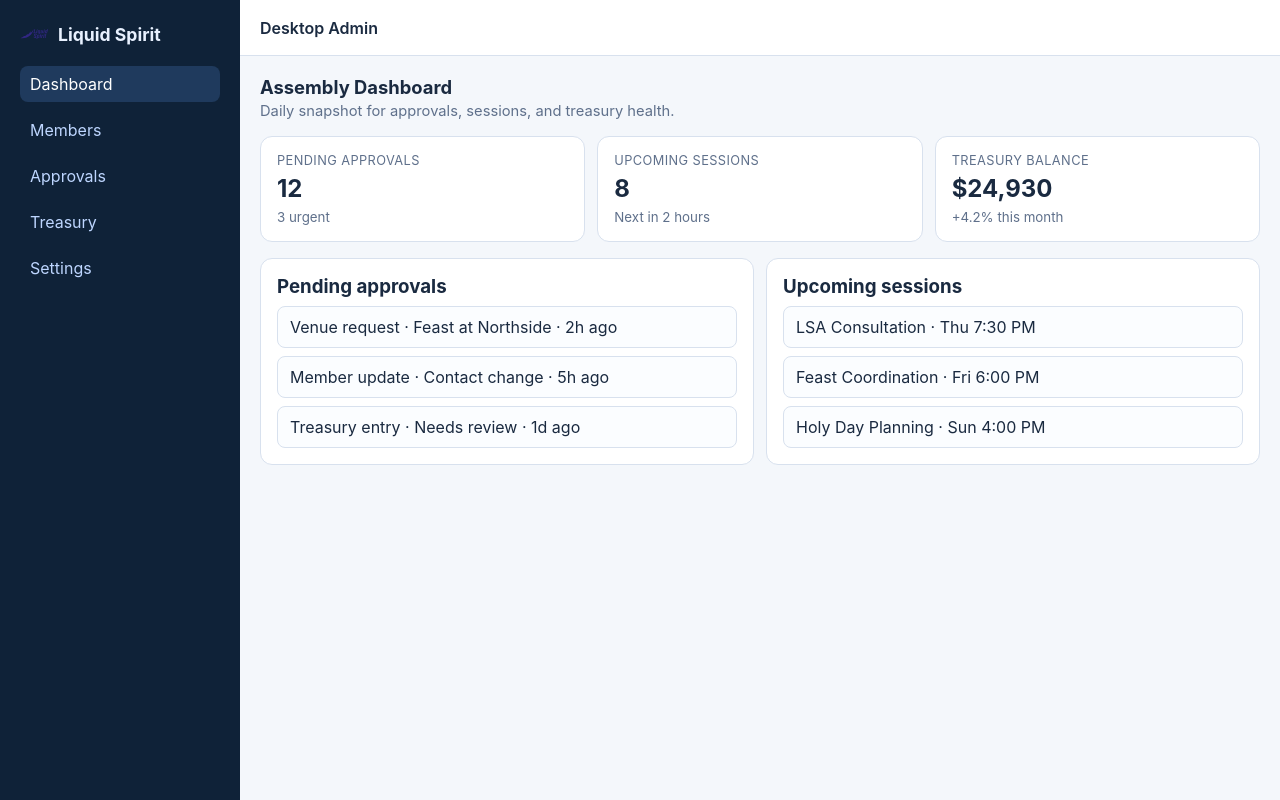
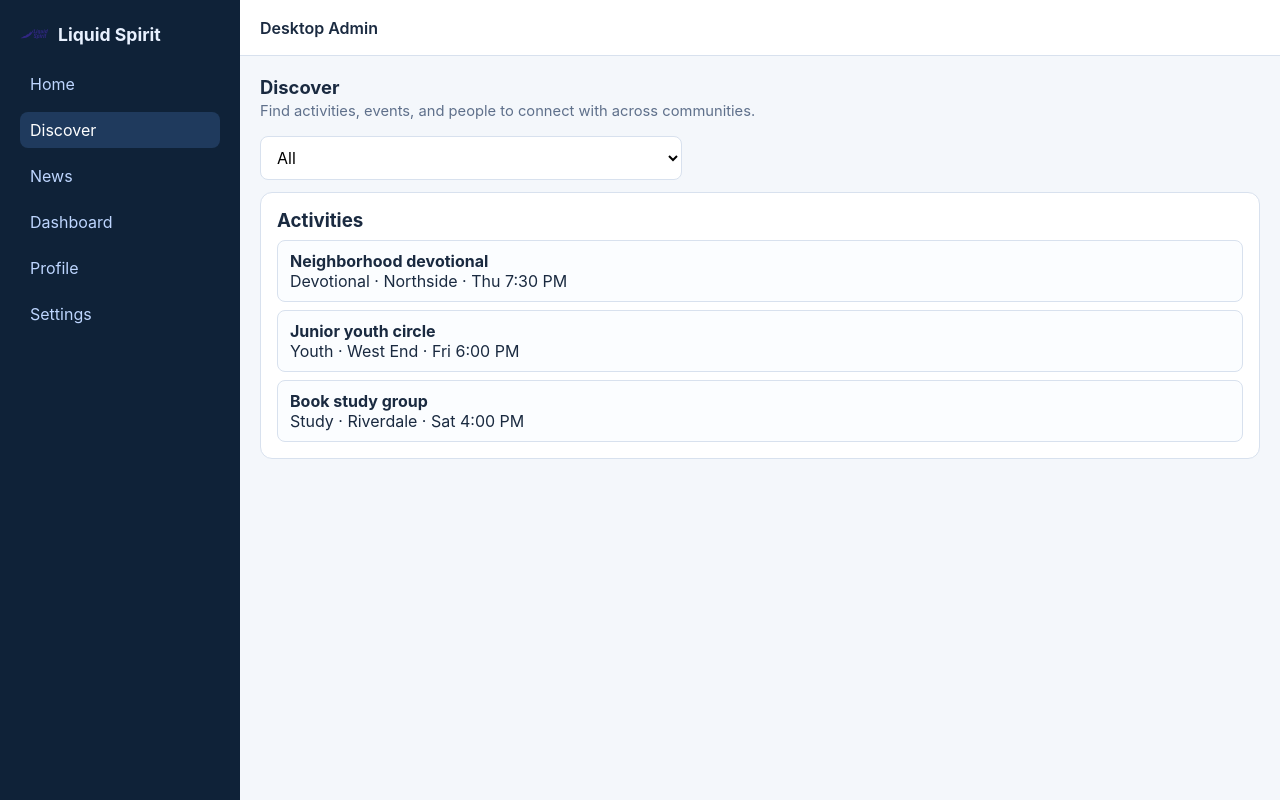
Before and after one commit to rob-blasetti/liquid-spirit-desktop, a React (Vite) app: page /discover in a window 1280 px wide. Before the commit this address led to /. Built offline with nearby package versions, Linux system fonts and the light colour scheme.

Commit message:
Align desktop IA with web app pages (Home, Discover, News, Dashboard, Profile, Settings)

```diff
--- a/src/App.tsx
+++ b/src/App.tsx
@@ -1,9 +1,10 @@
 import { Navigate, Route, Routes } from 'react-router-dom';
 import AppShell from './layout/AppShell';
+import HomePage from './pages/HomePage';
+import DiscoverPage from './pages/DiscoverPage';
+import NewsPage from './pages/NewsPage';
 import DashboardPage from './pages/DashboardPage';
-import MembersPage from './pages/MembersPage';
-import ApprovalsPage from './pages/ApprovalsPage';
-import TreasuryPage from './pages/TreasuryPage';
+import ProfilePage from './pages/ProfilePage';
 import SettingsPage from './pages/SettingsPage';
 import './App.css';
 
@@ -11,10 +12,11 @@ export default function App() {
   return (
     <Routes>
       <Route element={<AppShell />}>
-        <Route path="/" element={<DashboardPage />} />
-        <Route path="/members" element={<MembersPage />} />
-        <Route path="/approvals" element={<ApprovalsPage />} />
-        <Route path="/treasury" element={<TreasuryPage />} />
+        <Route path="/" element={<HomePage />} />
+        <Route path="/discover" element={<DiscoverPage />} />
+        <Route path="/news" element={<NewsPage />} />
+        <Route path="/dashboard" element={<DashboardPage />} />
+        <Route path="/profile" element={<ProfilePage />} />
         <Route path="/settings" element={<SettingsPage />} />
         <Route path="*" element={<Navigate to="/" replace />} />
       </Route>
--- a/src/layout/AppShell.tsx
+++ b/src/layout/AppShell.tsx
@@ -2,10 +2,11 @@ import { useState } from 'react';
 import { NavLink, Outlet } from 'react-router-dom';
 
 const navItems = [
-  { to: '/', label: 'Dashboard', end: true },
-  { to: '/members', label: 'Members' },
-  { to: '/approvals', label: 'Approvals' },
-  { to: '/treasury', label: 'Treasury' },
+  { to: '/', label: 'Home', end: true },
+  { to: '/discover', label: 'Discover' },
+  { to: '/news', label: 'News' },
+  { to: '/dashboard', label: 'Dashboard' },
+  { to: '/profile', label: 'Profile' },
   { to: '/settings', label: 'Settings' },
 ];
 
--- /dev/null
+++ b/src/pages/DiscoverPage.tsx
@@ -0,0 +1,46 @@
+import { useMemo, useState } from 'react';
+import SectionHeader from '../components/ui/SectionHeader';
+import Card from '../components/ui/Card';
+
+const ACTIVITIES = [
+  { id: 'd1', type: 'Devotional', title: 'Neighborhood devotional', date: 'Thu 7:30 PM', location: 'Northside' },
+  { id: 'd2', type: 'Youth', title: 'Junior youth circle', date: 'Fri 6:00 PM', location: 'West End' },
+  { id: 'd3', type: 'Study', title: 'Book study group', date: 'Sat 4:00 PM', location: 'Riverdale' },
+];
+
+export default function DiscoverPage() {
+  const [typeFilter, setTypeFilter] = useState('All');
+
+  const filtered = useMemo(
+    () => (typeFilter === 'All' ? ACTIVITIES : ACTIVITIES.filter((activity) => activity.type === typeFilter)),
+    [typeFilter],
+  );
+
+  return (
+    <div>
+      <SectionHeader
+        title="Discover"
+        subtitle="Find activities, events, and people to connect with across communities."
+      />
+
+      <div className="filters-bar">
+        <select className="input" value={typeFilter} onChange={(event) => setTypeFilter(event.target.value)}>
+          {['All', 'Devotional', 'Youth', 'Study'].map((type) => (
+            <option key={type}>{type}</option>
+          ))}
+        </select>
+      </div>
+
+      <Card title="Activities">
+        <div className="list-stack">
+          {filtered.map((activity) => (
+            <div key={activity.id} className="list-row">
+              <strong>{activity.title}</strong>
+              <div>{activity.type} · {activity.location} · {activity.date}</div>
+            </div>
+          ))}
+        </div>
+      </Card>
+    </div>
+  );
+}
--- /dev/null
+++ b/src/pages/HomePage.tsx
@@ -0,0 +1,31 @@
+import SectionHeader from '../components/ui/SectionHeader';
+import Card from '../components/ui/Card';
+
+export default function HomePage() {
+  return (
+    <div>
+      <SectionHeader
+        title="Home"
+        subtitle="Community pulse, quick actions, and upcoming moments of service."
+      />
+
+      <div className="dashboard-grid">
+        <Card title="Community snapshot">
+          <div className="list-stack">
+            <div className="list-row">Members active this week: 48</div>
+            <div className="list-row">Upcoming sessions: 8</div>
+            <div className="list-row">Recent comments: 17</div>
+          </div>
+        </Card>
+
+        <Card title="Quick actions">
+          <div className="list-stack">
+            <div className="list-row">Open Discover</div>
+            <div className="list-row">Review News Feed</div>
+            <div className="list-row">Check Dashboard metrics</div>
+          </div>
+        </Card>
+      </div>
+    </div>
+  );
+}
--- /dev/null
+++ b/src/pages/NewsPage.tsx
@@ -0,0 +1,28 @@
+import SectionHeader from '../components/ui/SectionHeader';
+import Card from '../components/ui/Card';
+
+const POSTS = [
+  { id: 'n1', title: 'Feast reflections from Northside', excerpt: 'A beautiful evening of prayer and consultation...', author: 'Community Office' },
+  { id: 'n2', title: 'Youth service weekend update', excerpt: 'Teams completed 3 neighborhood visits and follow-up calls.', author: 'Youth Coordinators' },
+  { id: 'n3', title: 'Treasury stewardship note', excerpt: 'Monthly contribution summary and gratitude to supporters.', author: 'Treasury Team' },
+];
+
+export default function NewsPage() {
+  return (
+    <div>
+      <SectionHeader
+        title="News"
+        subtitle="Community updates, service stories, and announcements."
+      />
+
+      <div className="list-stack">
+        {POSTS.map((post) => (
+          <Card key={post.id} title={post.title}>
+            <p>{post.excerpt}</p>
+            <small className="empty-text">By {post.author}</small>
+          </Card>
+        ))}
+      </div>
+    </div>
+  );
+}
--- /dev/null
+++ b/src/pages/ProfilePage.tsx
@@ -0,0 +1,31 @@
+import SectionHeader from '../components/ui/SectionHeader';
+import Card from '../components/ui/Card';
+
+export default function ProfilePage() {
+  return (
+    <div>
+      <SectionHeader
+        title="Profile"
+        subtitle="Personal profile and service details."
+      />
+
+      <div className="dashboard-grid">
+        <Card title="Profile details">
+          <div className="list-stack">
+            <div className="list-row">Name: Rob Blasetti</div>
+            <div className="list-row">Role: Maintainer</div>
+            <div className="list-row">Community: Northside</div>
+          </div>
+        </Card>
+
+        <Card title="Service context">
+          <div className="list-stack">
+            <div className="list-row">Body access: LSA, Feast Committee</div>
+            <div className="list-row">Recent activity: 6 actions this week</div>
+            <div className="list-row">Last sign-in: Today</div>
+          </div>
+        </Card>
+      </div>
+    </div>
+  );
+}
```
